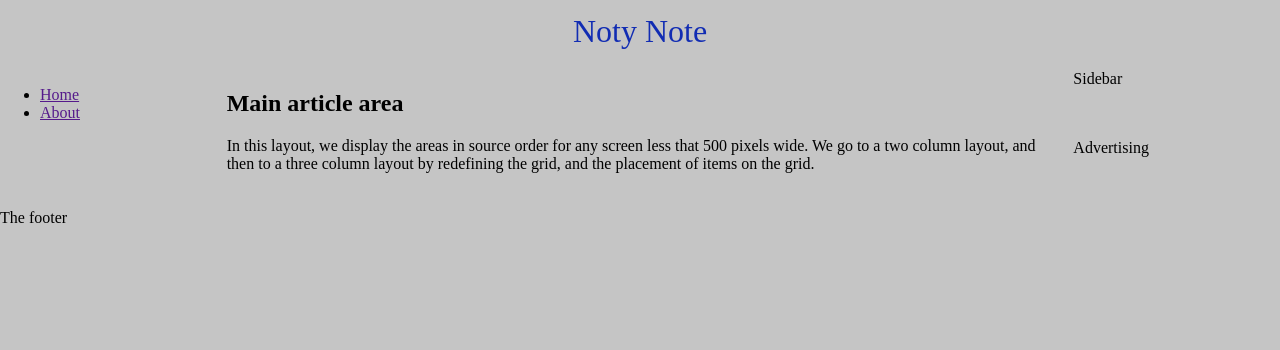
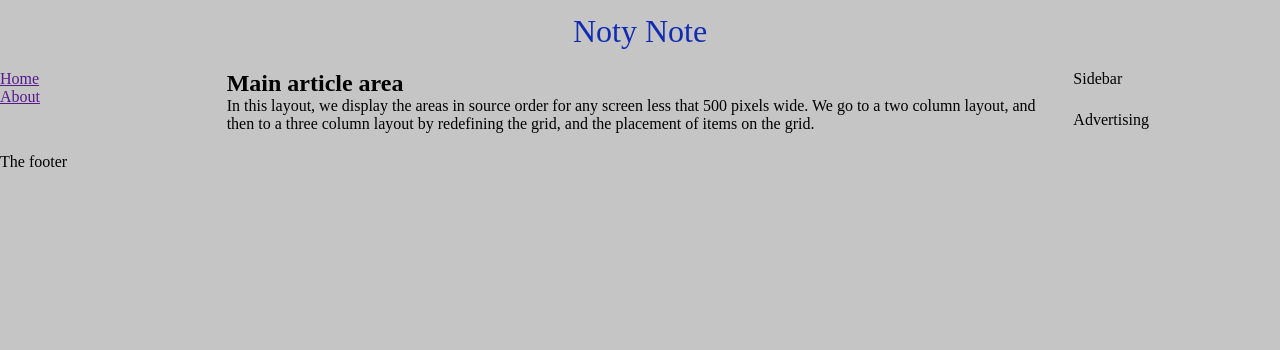
Before and after one commit to babithg/notynote, a Flask app: page / in a window 1280 px wide. Shown: the top 350 px of the page. Run offline with Flask 2, Linux system fonts and the light colour scheme.

Commit message:
changed the style files

```diff
--- a/static/css/style.css
+++ b/static/css/style.css
@@ -1,6 +1,10 @@
-body {
+*{
   margin: 0px;
   padding: 0px;
+  box-sizing: border-box;
+}
+
+body {
   background-color: rgba(128, 128, 128, 0.452);
 }
 
```
Lines whose indentation alone changed are shown as unchanged.
